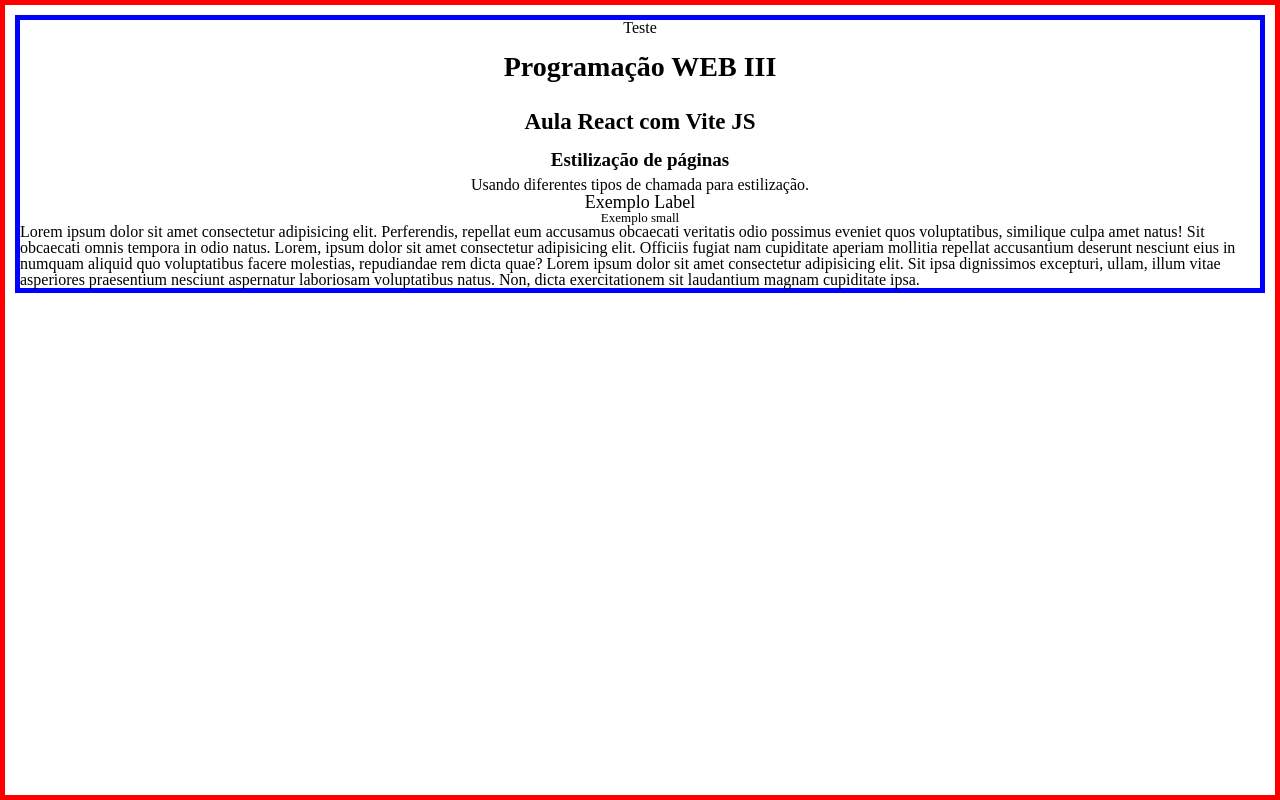
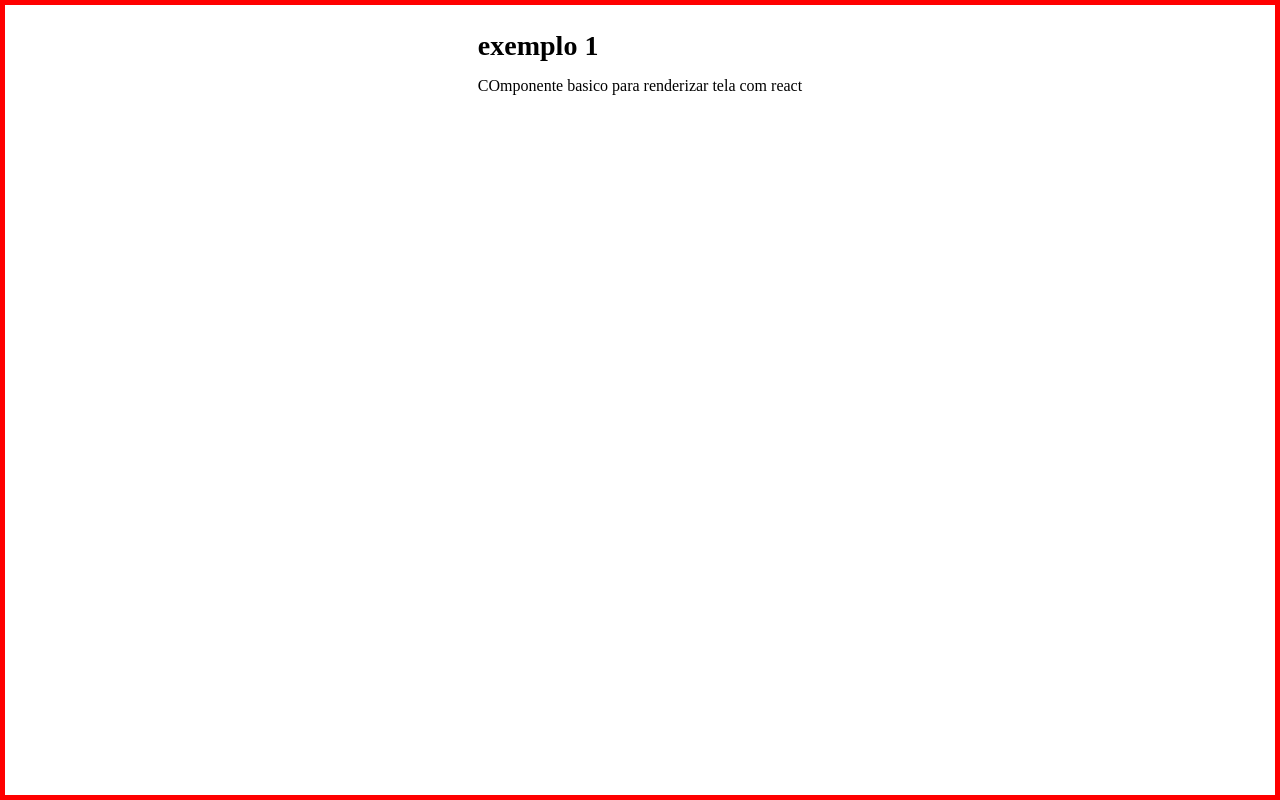
Before and after one commit to Plantikow/introducao-vitejs, a React (Vite) app: page /exemplo/1 in a window 1280 px wide. Built offline with nearby package versions, Linux system fonts and the light colour scheme.

Commit message:
Aula 10 anything

```diff
--- a/src/App.jsx
+++ b/src/App.jsx
@@ -1,22 +1,18 @@
-import './App.css'
+import { Routes, Route } from 'react-router-dom';
+
+import Home from './pages/home';
+import Exemplo01 from './pages/exemplos/ex-01';
+import Exemplo02 from './pages/exemplos/ex-02';
 
 function App() {
+
   return (
-    <div className='container'>
-      <p>Teste</p>
-      <h1>Programação WEB III</h1>
-      <h2>Aula React com Vite JS</h2>
-      <h3>Estilização de páginas</h3>
-      <p>Usando diferentes tipos de chamada para estilização.</p>
-      <label>Exemplo Label</label>
-      <small>Exemplo small</small>
-      <p>
-        Lorem ipsum dolor sit amet consectetur adipisicing elit. Perferendis, repellat eum accusamus obcaecati veritatis odio possimus eveniet quos voluptatibus, similique culpa amet natus! Sit obcaecati omnis tempora in odio natus.
-        Lorem, ipsum dolor sit amet consectetur adipisicing elit. Officiis fugiat nam cupiditate aperiam mollitia repellat accusantium deserunt nesciunt eius in numquam aliquid quo voluptatibus facere molestias, repudiandae rem dicta quae?
-        Lorem ipsum dolor sit amet consectetur adipisicing elit. Sit ipsa dignissimos excepturi, ullam, illum vitae asperiores praesentium nesciunt aspernatur laboriosam voluptatibus natus. Non, dicta exercitationem sit laudantium magnam cupiditate ipsa.
-      </p>
-    </div>
+    <Routes>
+      <Route path="/" element={<Home/>}/>
+      <Route path="/exemplo/1" element={<Exemplo01 />}/>
+      <Route path="/exemplo/2" element={<Exemplo02 />}/>
+    </Routes>
   )
 }
 
-export default App
+export default App;
--- a/src/pages/exemplos/ex-01/index.jsx
+++ b/src/pages/exemplos/ex-01/index.jsx
@@ -0,0 +1,10 @@
+function Exemplo01() {
+    return (
+        <>
+           <h1> exemplo 1</h1>
+           <p>COmponente basico para renderizar tela com react</p>
+        </>
+    )
+}
+
+export default Exemplo01;
--- /dev/null
+++ b/src/pages/exemplos/ex-02/index.jsx
@@ -0,0 +1,22 @@
+import './index.css'
+
+function Exemplo02() {
+  return (
+    <div className='container'>
+      <p>Teste</p>
+      <h1>Programação WEB III</h1>
+      <h2>Aula React com Vite JS</h2>
+      <h3>Estilização de páginas</h3>
+      <p>Usando diferentes tipos de chamada para estilização.</p>
+      <label>Exemplo Label</label>
+      <small>Exemplo small</small>
+      <p>
+        Lorem ipsum dolor sit amet consectetur adipisicing elit. Perferendis, repellat eum accusamus obcaecati veritatis odio possimus eveniet quos voluptatibus, similique culpa amet natus! Sit obcaecati omnis tempora in odio natus.
+        Lorem, ipsum dolor sit amet consectetur adipisicing elit. Officiis fugiat nam cupiditate aperiam mollitia repellat accusantium deserunt nesciunt eius in numquam aliquid quo voluptatibus facere molestias, repudiandae rem dicta quae?
+        Lorem ipsum dolor sit amet consectetur adipisicing elit. Sit ipsa dignissimos excepturi, ullam, illum vitae asperiores praesentium nesciunt aspernatur laboriosam voluptatibus natus. Non, dicta exercitationem sit laudantium magnam cupiditate ipsa.
+      </p>
+    </div>
+  )
+}
+
+export default Exemplo02
--- /dev/null
+++ b/src/pages/home/index.jsx
@@ -0,0 +1,9 @@
+function Home() {
+    return(
+        <>
+            <h1>Aula react com vite js</h1>
+        </>
+    )
+}
+
+export default Home;
```
Also changed, not shown: src/pages/exemplos/ex-02/index.css (renamed from src/App.css).
